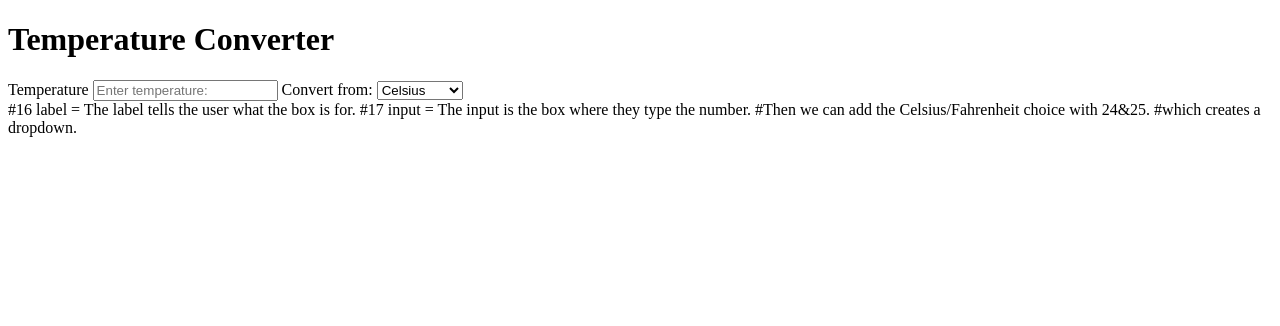
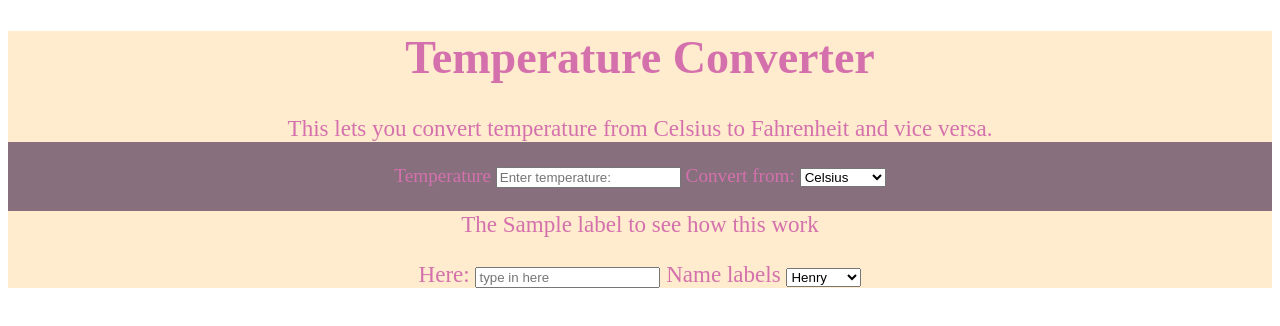
Before and after one commit to s-johnson0206/miniproj.tempconverter, a plain HTML site: page index.html in a window 1280 px wide. Drawn offline with Linux system fonts and the light colour scheme.

Commit message:
Trying to understand some of the items

```diff
--- a/index.html
+++ b/index.html
@@ -8,10 +8,16 @@
     <script src="script.js" defer></script>
 </head>
 <body>
+  <div class="backgroundcolor">
 <main>
+ <div>
   <h1>
     Temperature Converter
   </h1>
+  <p>
+    This lets you convert temperature from Celsius to Fahrenheit and vice versa.
+  </p>
+</div>
 
   <label for="temperature">Temperature</label>
   <input
@@ -25,11 +31,30 @@
    <option value="fahrenheit">Fahrenheit</option>
   </select>
 
+
+<!-- THIS IS MY SAMPLE ON HOW THINGS WORK -->
+
+
+  <div>
+    <p>
+The Sample label to see how this work
+    </p>
+  <label for="name">Here: </label>
+  <input
+type="text"
+id="in_here"
+placeholder="type in here"
+>
+  <label for="name">Name labels</label>
+  <select id="name">
+    <option name="Henry">Henry</option>
+    <option name="Alan">Alan</option>
+    <option name="Mikelsen">Mikelsen</option>
+  </select>
+</div>
 </main>
 </body>
+</div>
 </html>
 
-#16 label = The label tells the user what the box is for.
-#17 input = The input is the box where they type the number.
-#Then we can add the Celsius/Fahrenheit choice with 24&25.
-#which creates a dropdown.
+<!-- I will make this better but I need to learn how things work myself. I can copy all I want but without knowing how they work is a no-no for myself. I want to know how it works, why they act the way they do and how it does in an actual site-->
--- a/style.css
+++ b/style.css
@@ -0,0 +1,13 @@
+div {
+  font-size: larger;
+  color: rgb(212, 113, 173);
+  background-color: blanchedalmond;
+  text-align: center;
+  font-display: fallback;
+}
+
+.backgroundcolor {
+  background-color: rgb(135, 111, 126);
+  text-align: center;
+  font-weight: lighter;
+}
```
